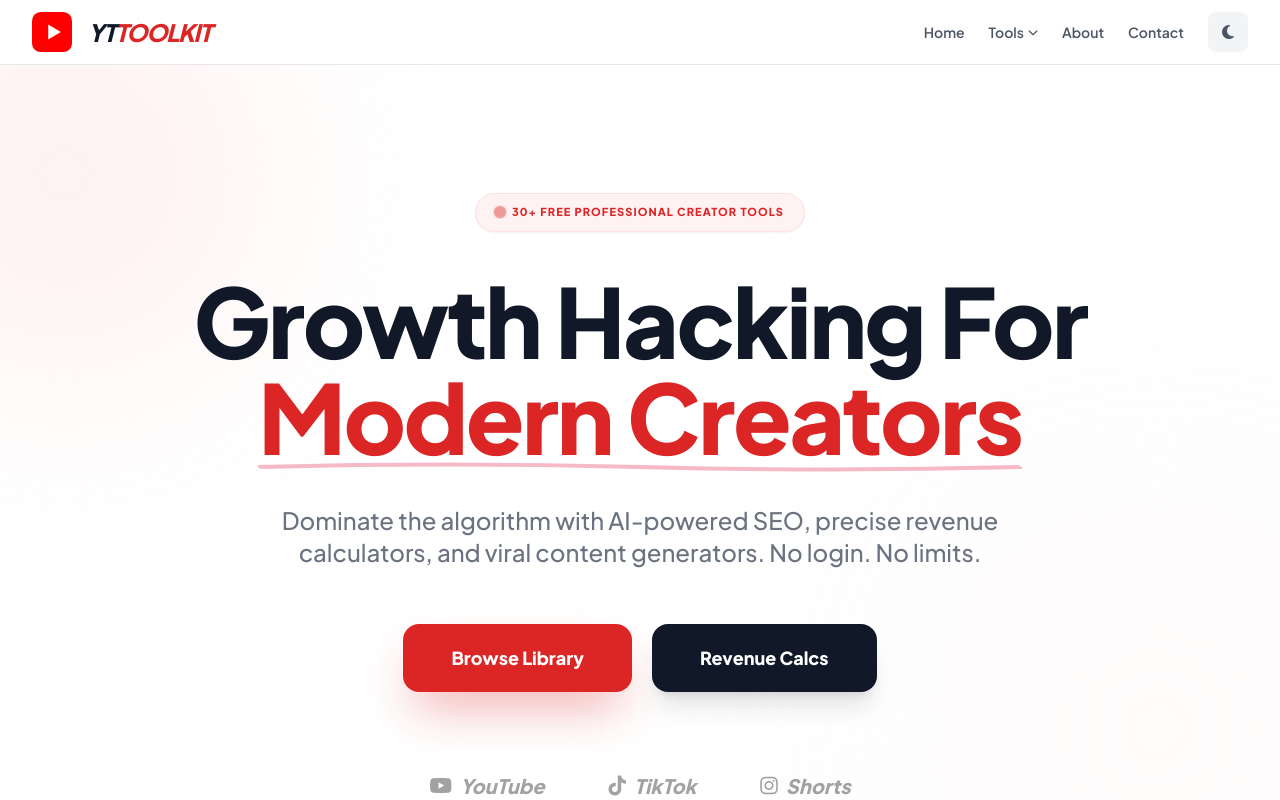
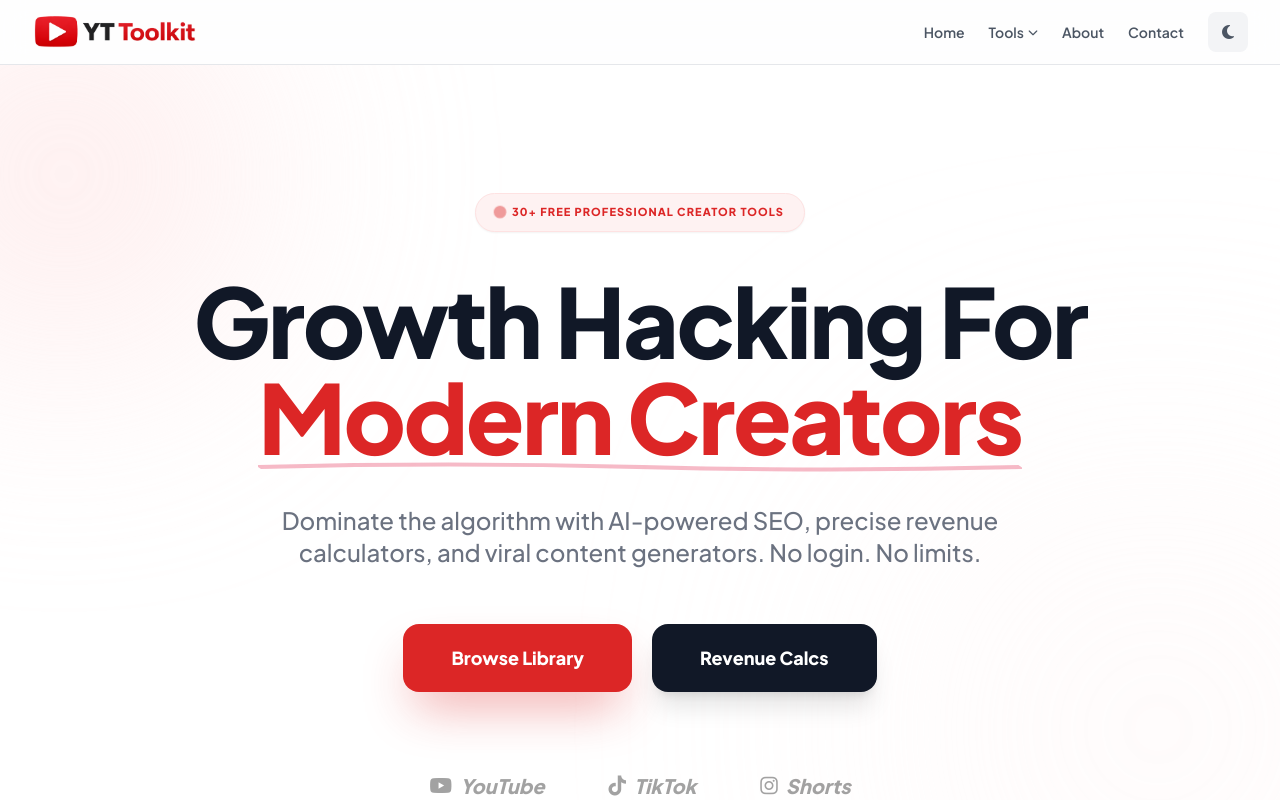
Before and after one commit to nomanafridi941-ops/YT-Toolkit, a React (Vite) app: page / in a window 1280 px wide. Shown: the top 800 px of the page. Built offline with nearby package versions, Linux system fonts and the light colour scheme.

Commit message:
Restore logo to use user-provided images for dark/light mode

```diff
--- a/constants.tsx
+++ b/constants.tsx
@@ -5,15 +5,10 @@ import { Tool, ToolCategory } from './types';
 export const APP_NAME = "YTToolKitPro";
 
 export const Logo = () => (
-  <div className="flex items-center gap-4 group">
-    <svg width="40" height="40" viewBox="0 0 64 64" xmlns="http://www.w3.org/2000/svg">
-      <rect width="64" height="64" rx="14" fill="#FF0000" />
-      <polygon points="26,20 46,32 26,44" fill="white" />
-    </svg>
-    <span className="text-2xl font-black tracking-tighter text-gray-900 dark:text-white uppercase italic">
-      YT<span className="text-red-600">Toolkit</span>
-    </span>
-  </div>
+  <picture>
+    <source srcSet="/logo-dark.png" media="(prefers-color-scheme: dark)" />
+    <img src="/logo-light.png" alt="YT Toolkit Logo" style={{ height: 40, width: 'auto', display: 'block' }} />
+  </picture>
 );
 
 export const TOOLS: Tool[] = [
```
Also changed, not shown: public/logo-dark.png (added), public/logo-light.png (added).
